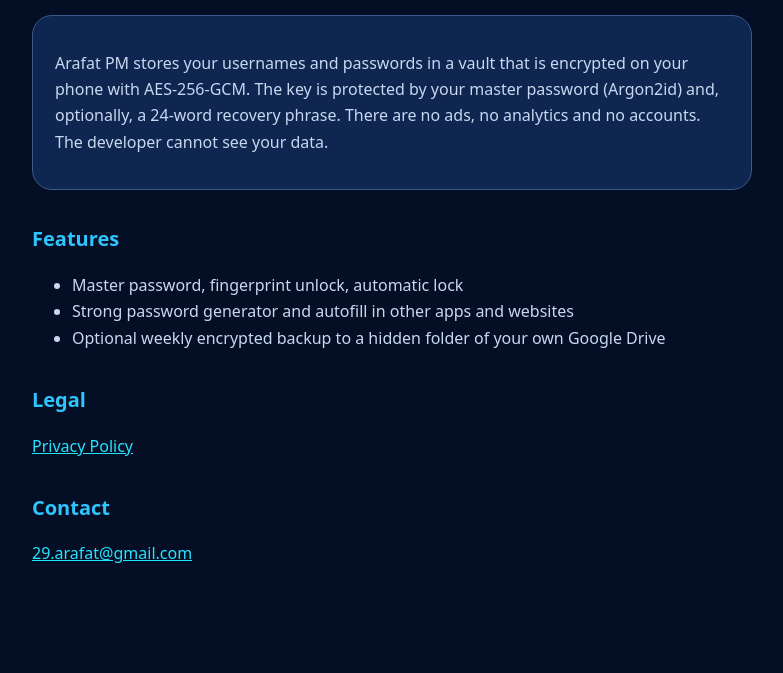
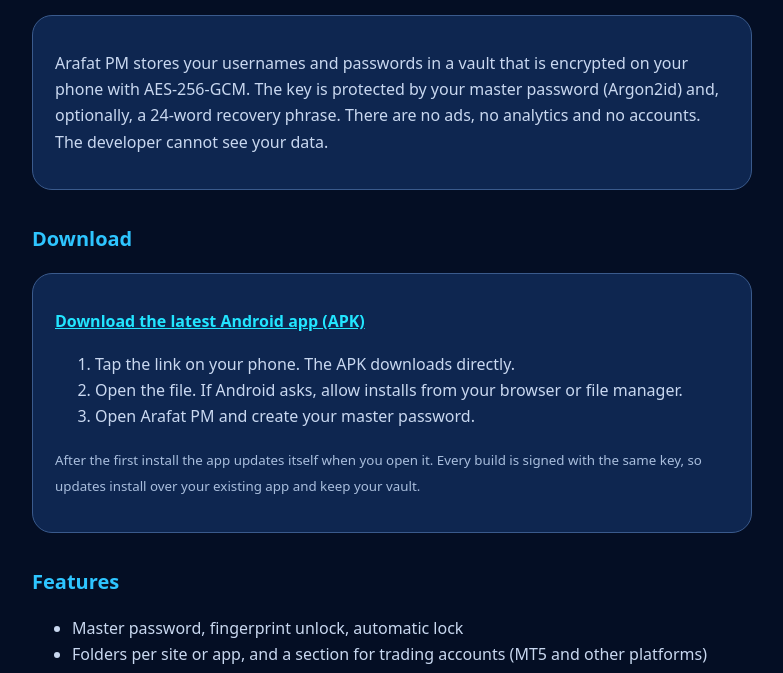
Before and after one commit to 29arafat/arafat-pm-site, a plain HTML site: page index.html in a window 1280 px wide. Shown: the part 124-797 px from the top of the page, without its empty margins (248-1031 px from the left). Drawn offline with Linux system fonts and the light colour scheme.

Commit message:
Add files via upload

```diff
--- a/index.html
+++ b/index.html
@@ -9,9 +9,20 @@
 AES-256-GCM. The key is protected by your master password (Argon2id) and, optionally, a 24-word recovery phrase.
 There are no ads, no analytics and no accounts. The developer cannot see your data.</p>
 </div>
+<h2>Download</h2>
+<div class="card">
+<p><a href="https://github.com/29arafat/arafat-pm-site/releases/latest/download/app-release.apk"><strong>Download the latest Android app (APK)</strong></a></p>
+<ol>
+<li>Tap the link on your phone. The APK downloads directly.</li>
+<li>Open the file. If Android asks, allow installs from your browser or file manager.</li>
+<li>Open Arafat PM and create your master password.</li>
+</ol>
+<p><small>After the first install the app updates itself when you open it. Every build is signed with the same key, so updates install over your existing app and keep your vault.</small></p>
+</div>
 <h2>Features</h2>
 <ul>
 <li>Master password, fingerprint unlock, automatic lock</li>
+<li>Folders per site or app, and a section for trading accounts (MT5 and other platforms)</li>
 <li>Strong password generator and autofill in other apps and websites</li>
 <li>Optional weekly encrypted backup to a hidden folder of your own Google Drive</li>
 </ul>
```
